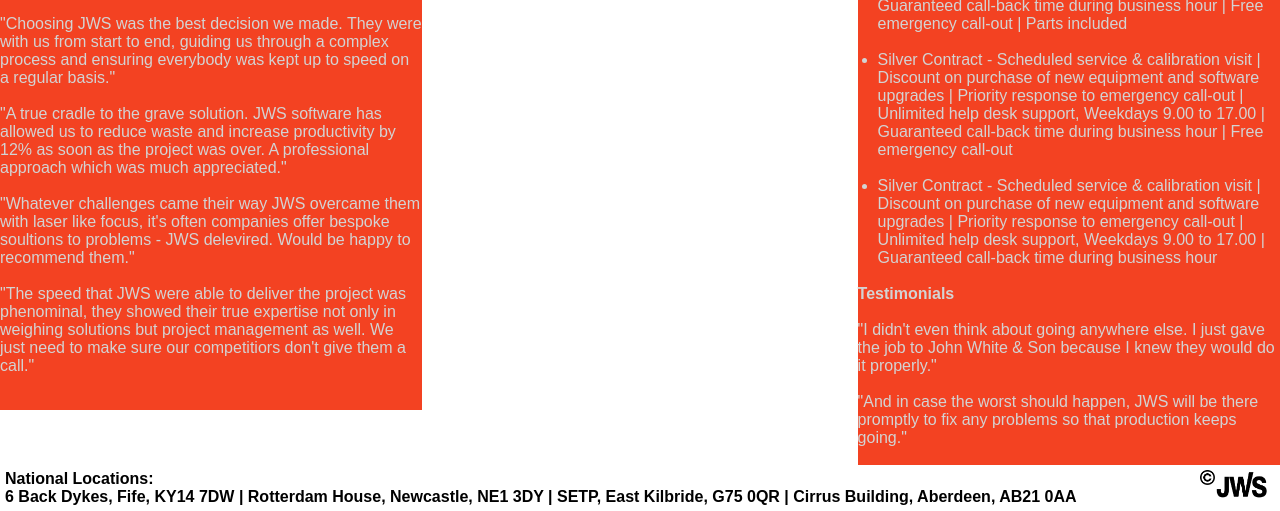
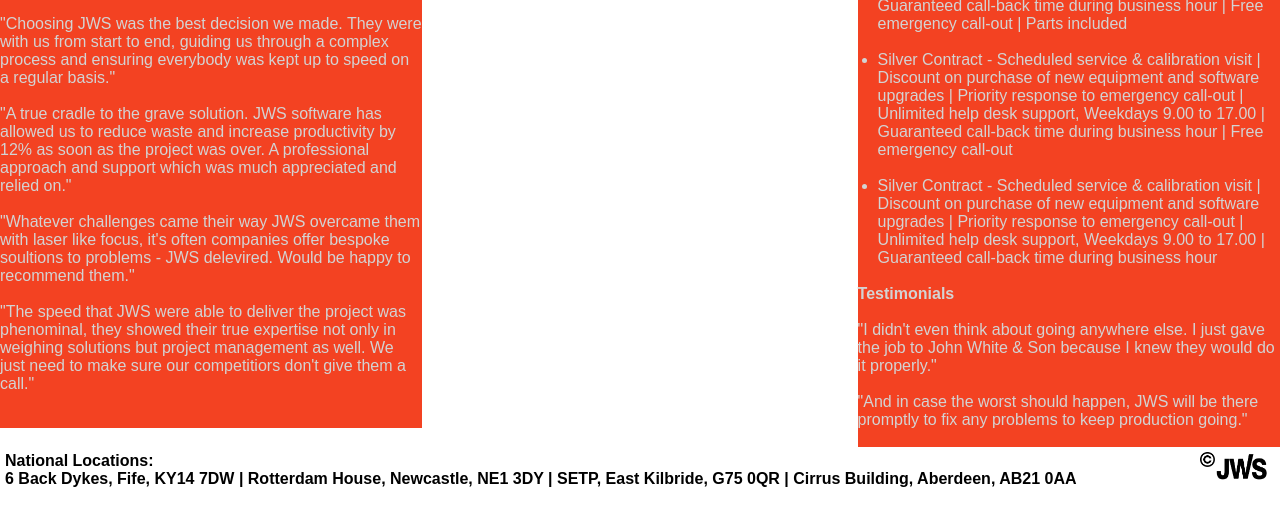
Before and after one commit to Code-Institute-Submissions/BFO1715-weighing_software_website_JanResub, a plain HTML site: page support.html in a window 1280 px wide. Shown: the part 614-1125 px from the top of the page. Drawn offline with Linux system fonts and the light colour scheme.

```diff
--- a/support.html
+++ b/support.html
@@ -33,7 +33,7 @@
             </ul>
             <h4>Testimonials</h4><br>
             <p>"Choosing JWS was the best decision we made. They were with us from start to end, guiding us through a complex process and ensuring everybody was kept up to speed on a regular basis."</p><br>
-            <p>"A true cradle to the grave solution. JWS software has allowed us to reduce waste and increase productivity by 12% as soon as the project was over. A professional approach which was much appreciated."</p><br>
+            <p>"A true cradle to the grave solution. JWS software has allowed us to reduce waste and increase productivity by 12% as soon as the project was over. A professional approach and support which was much appreciated and relied on."</p><br>
             <p>"Whatever challenges came their way JWS overcame them with laser like focus, it's often companies offer bespoke soultions to problems - JWS delevired. Would be happy to recommend them." </p><br>
             <p>"The speed that JWS were able to deliver the project was phenominal, they showed their true expertise not only in weighing solutions but project management as well. We just need to make sure our competitiors don't give them a call."</p><br>
         </section>
@@ -46,7 +46,7 @@
             </ul>
             <h4>Testimonials</h4><br>
             <p>"I didn't even think about going anywhere else. I just gave the job to John White & Son because I knew they would do it properly."</p><br>
-            <p>"And in case the worst should happen, JWS will be there promptly to fix any problems so that production keeps going."</p><br>
+            <p>"And in case the worst should happen, JWS will be there promptly to fix any problems to keep production going."</p><br>
         </section>
         <section id="indicator"><img src="https://www.johnwhiteandson.com/wp-content/uploads/2021/10/JWS-Repairs.jpg" alt="Repair" id="Repair"></img></section>
     </div>
```
Also changed, not shown: contact.html (+1 -1 lines), software.html (+1 -1 lines).
